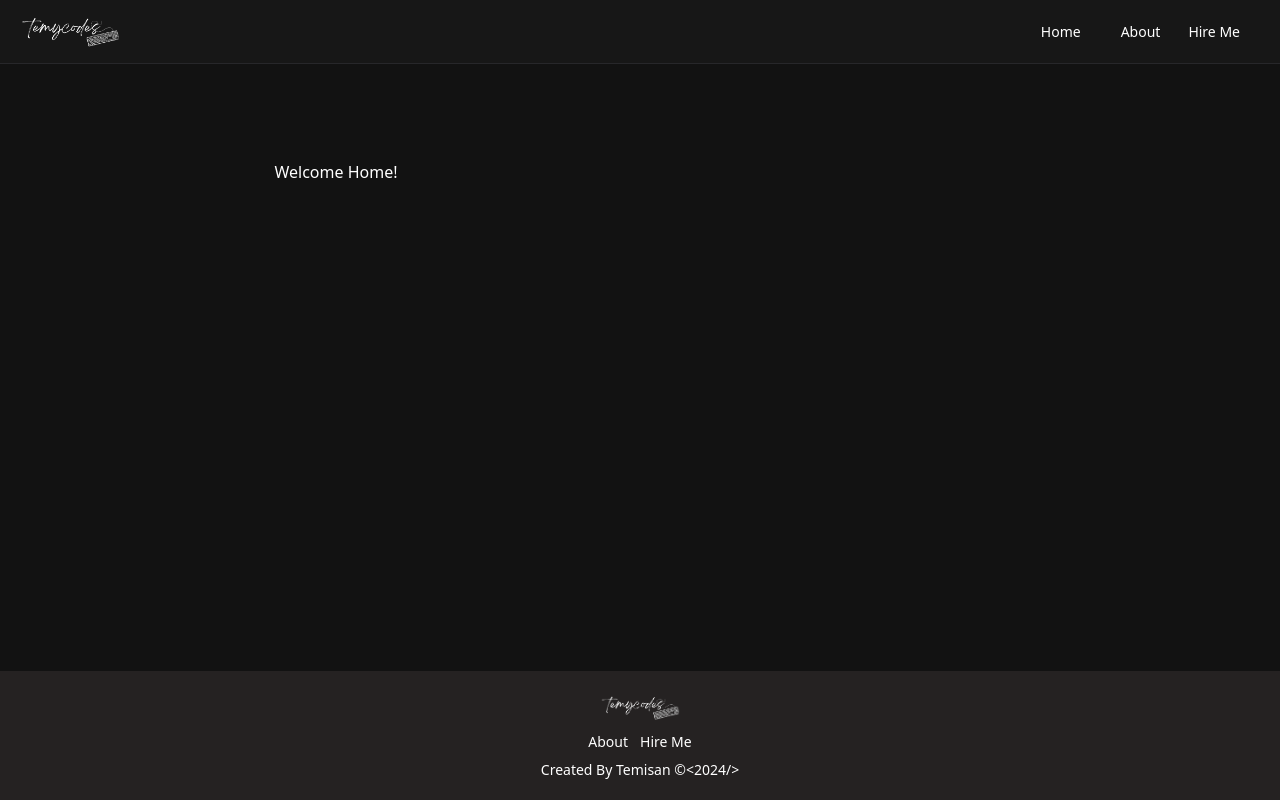
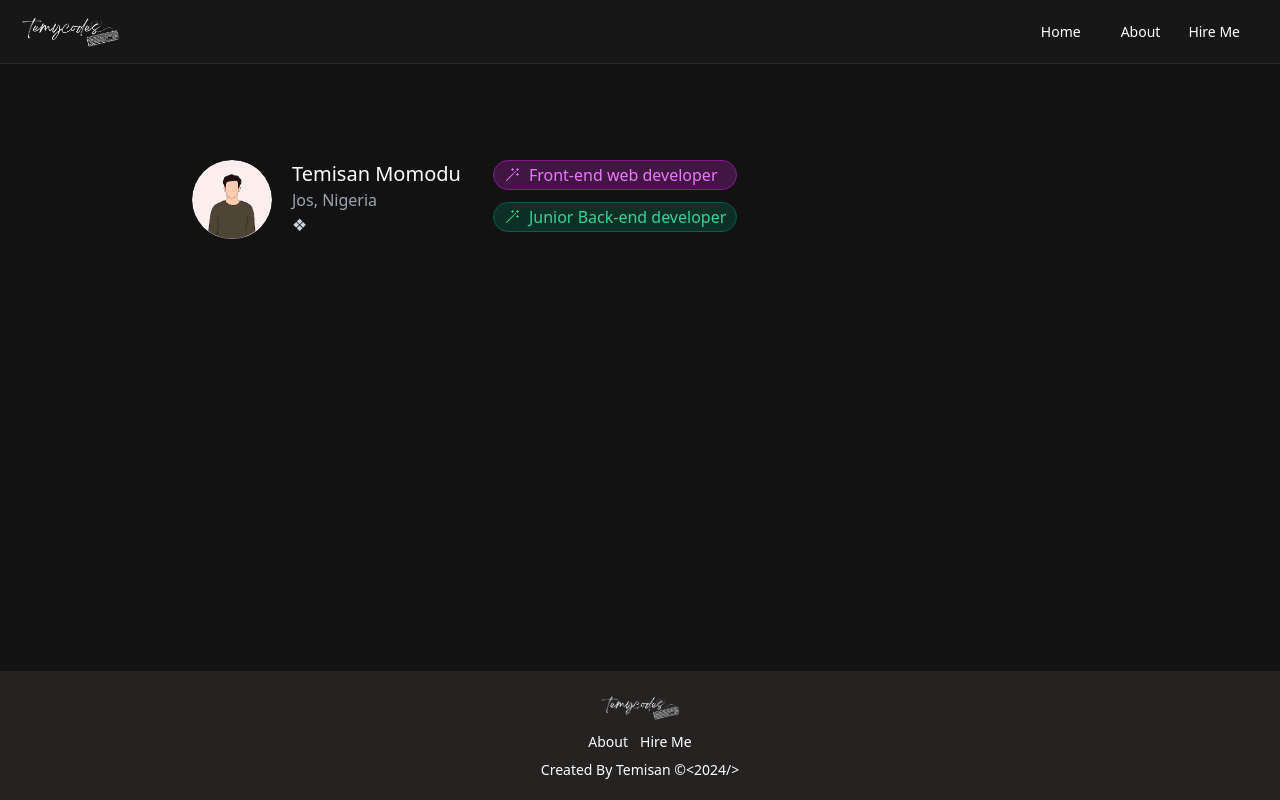
Before and after one commit to temisan0x/blog, a Next.js app: page / in a window 1280 px wide. Built offline with nearby package versions, Linux system fonts and the light colour scheme.

Commit message:
build: improve layout consistency across Nav, layout, adminImg

```diff
--- /dev/null
+++ b/app/components/tems.tsx
@@ -0,0 +1,16 @@
+import { MagicWandIcon } from '@radix-ui/react-icons'
+import { ProfileImageLarge } from '../ui/adminImg'
+
+export default function Uq() {
+    return (
+        <div>
+            <div className="flex">
+                <a href="/about">
+                    <div>
+                        <ProfileImageLarge />
+                    </div>
+                </a>
+            </div>
+        </div>
+    )
+}
--- a/app/layout.tsx
+++ b/app/layout.tsx
@@ -37,7 +37,6 @@ export const metadata: Metadata = {
     },
 }
 
-
 export default async function RootLayout({
     children,
 }: {
@@ -51,10 +50,10 @@ export default async function RootLayout({
         >
             <body
                 suppressHydrationWarning={true}
-                className="antialiased max-w-2xl mb-60 flex flex-col"
+                className="antialiased mb-60 flex flex-col"
             >
                 <Navbar />
-                <main className="flex-auto px-2 md:px-0 min-w-0 mt-40 mx-auto">
+                <main className="flex-auto px-2 md:px-0 min-w-0 mt-40 mx-auto max-w-4xl w-full">
                     {children}
                 </main>
                 <Footer />
--- a/app/page.tsx
+++ b/app/page.tsx
@@ -3,6 +3,8 @@
 import React, { useEffect, useState } from 'react'
 import Post from './components/Post'
 import styles from '@/app/page.module.css'
+import Uq from './components/tems'
+import { MagicWandIcon } from '@radix-ui/react-icons'
 
 interface PostProps {
     author: any
@@ -20,8 +22,26 @@ export default function Home() {
 
     return (
         <>
-            <div>
-                <h1>Welcome Home!</h1>
+            <div className="flex items-start justify-start space-x-8">
+                <div className="flex items-start space-x-5">
+                    <Uq />
+                    <div className=''>
+                        <h2 className="text-xl font-medium">Temisan Momodu</h2>
+                        <p className="text-gray-400">Jos, Nigeria</p>
+                        <p className='text-3xl text-slate-300'>❖</p>
+                    </div>
+                </div>
+
+                <div className=''>
+                    <span className="flex space-x-2.5 items-center text-fuchsia-400 border px-2.5 py-0.5 bg-fuchsia-900/50 rounded-full border-fuchsia-800 mb-3">
+                        <MagicWandIcon />
+                        <p>Front-end web developer</p>
+                    </span>
+                    <span className="flex space-x-2.5 items-center text-emerald-400 border px-2.5 py-0.5 bg-emerald-900/50 rounded-full border-emerald-800">
+                        <MagicWandIcon />
+                        <p>Junior Back-end developer</p>
+                    </span>
+                </div>
             </div>
         </>
     )
--- /dev/null
+++ b/app/ui/adminImg.tsx
@@ -0,0 +1,26 @@
+import React from "react";
+import Image from "next/image";
+import TemisanProfile from "@/public/uploads/myimage.png"
+
+const Temisan = () => {
+    return (
+        <Image
+        src={TemisanProfile}
+        quality={95}
+        width={300}
+        height={300}
+        alt="A photo of Temisan"
+        className="rounded-full"
+    />
+    )
+}
+
+export const ProfileImageLarge = () => {
+    return (
+        <div className="group overflow-hidden transform transition">
+            <div className="h-20 w-20 overflow-hidden rounded-full transition">
+               <Temisan />
+            </div>
+        </div>
+    );
+};
```
Also changed, not shown: public/uploads/myimage.png (added).
